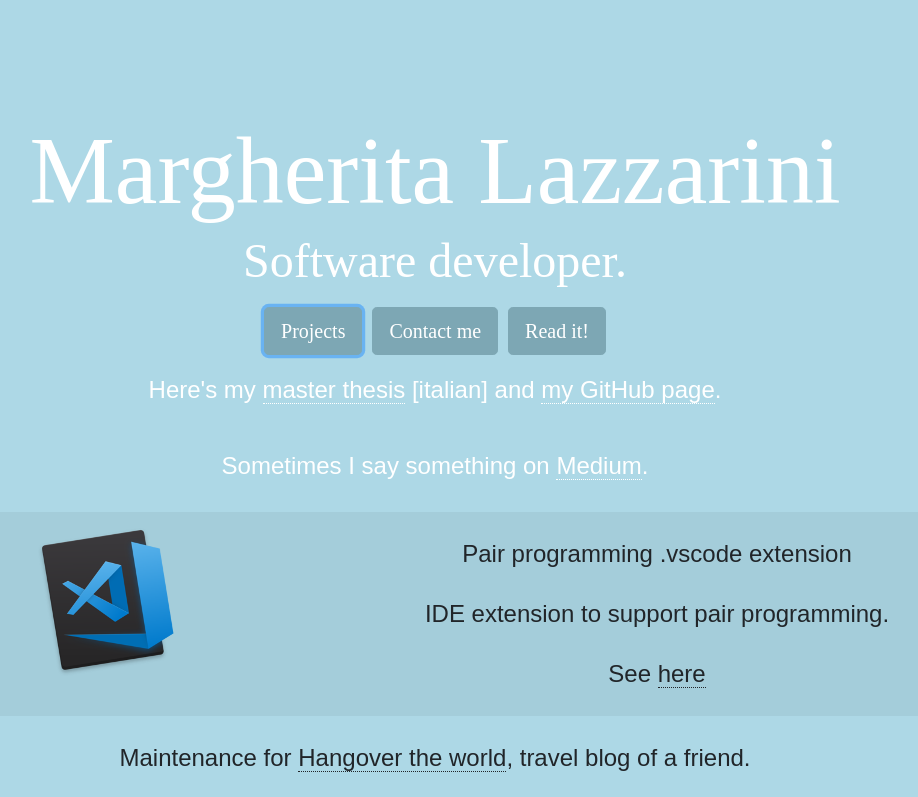
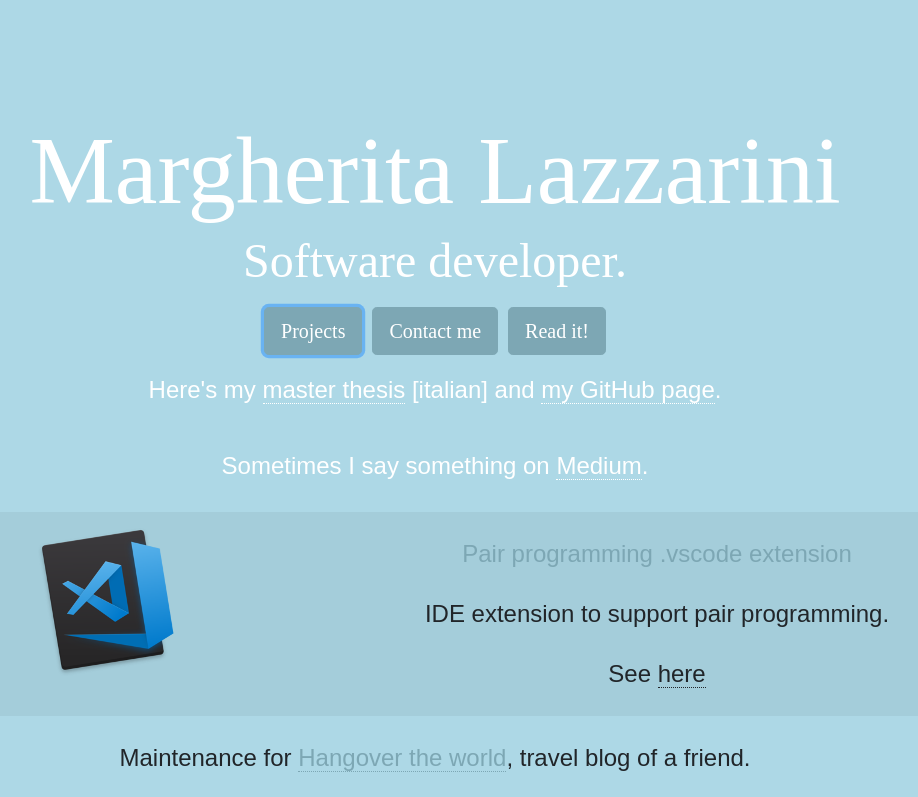
Before and after one commit to mlazzarini/personalWebsite, a React app: page / in a window 1280 px wide. Both pictures are taken after a click on the button "Projects". Shown: the top 797 px of the page, without its empty margins (205-1123 px from the left). Built offline with nearby package versions, Linux system fonts and the light colour scheme; a web font is replaced by a local one.

Commit message:
Add highlight CSS class

```diff
--- a/src/main.css
+++ b/src/main.css
@@ -55,3 +55,7 @@ a.nolink{
 .main-menu {
 	padding: 3% 0;
 }
+
+.highlighted {
+	color: #7da7b4;
+}
```
